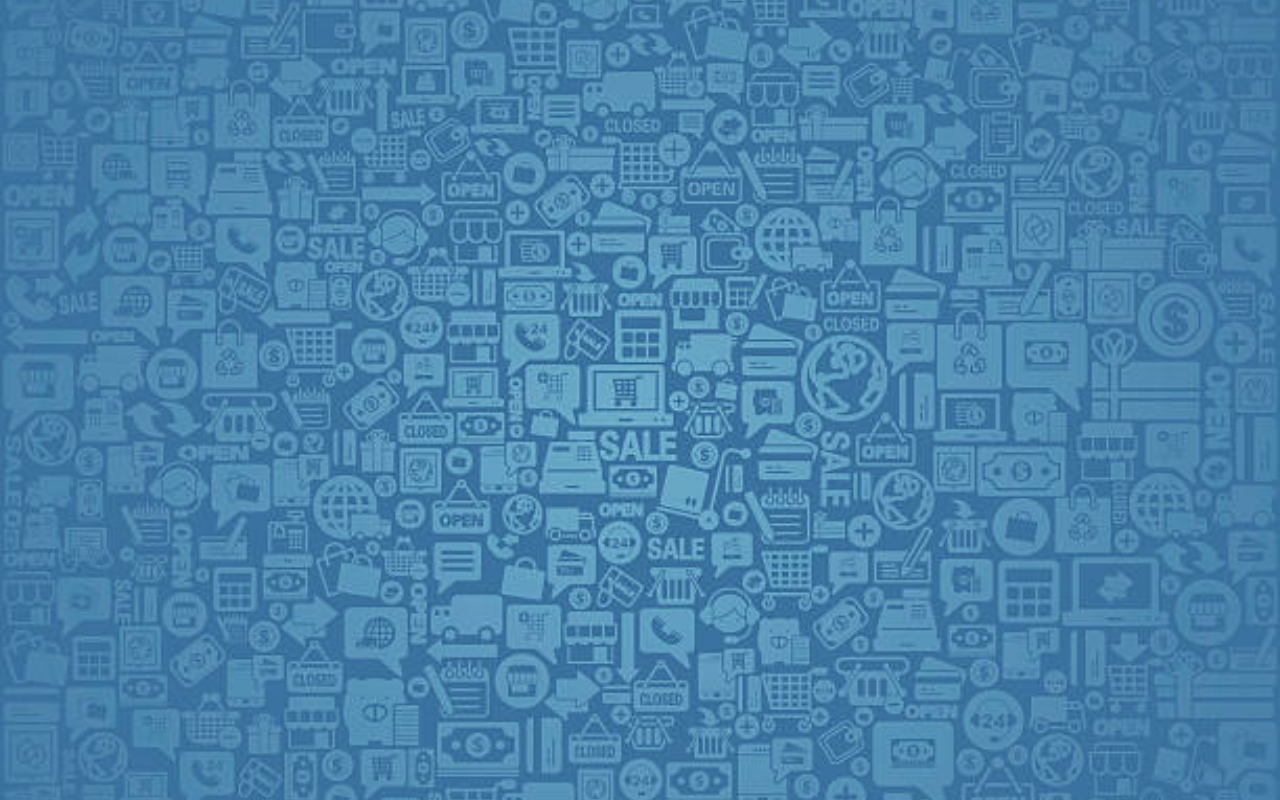
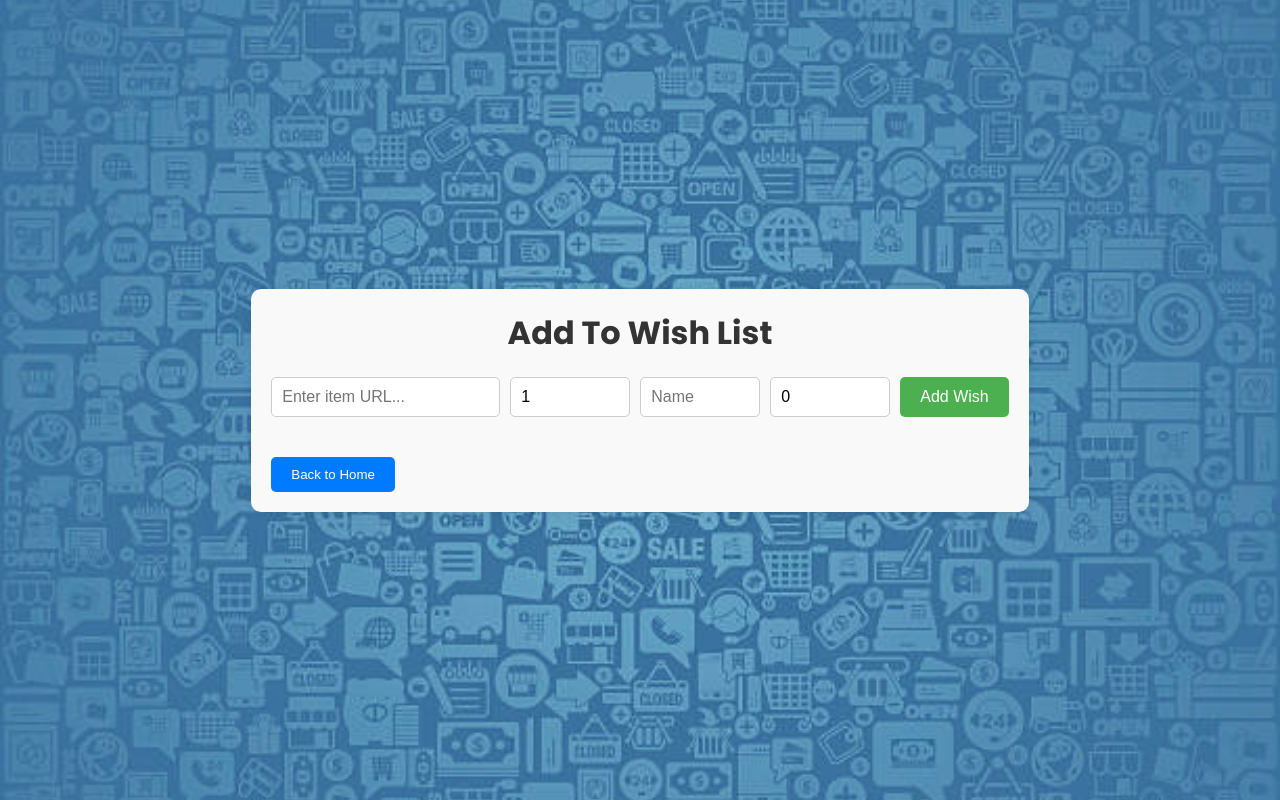
Before and after one commit to JustNekoChris/Project2-Group14-Frontend, a React (Create React App) app in the folder frontend/: page /mywishlist in a window 1280 px wide. Before the commit this address had no page. Built offline with nearby package versions, Linux system fonts and the light colour scheme; a web font is replaced by a local one.

Commit message:
Button Connected

```diff
--- a/frontend/src/App.js
+++ b/frontend/src/App.js
@@ -1,5 +1,5 @@
 import React from 'react';
-import { Route, Routes } from 'react-router-dom';
+import { Route, Routes, Navigate } from 'react-router-dom';
 import LoginForm from './Components/LoginForm/LoginForm';
 import SignupForm from './Components/SignupForm/SignupForm';
 import Home from './Components/HomePage/Home';
@@ -10,7 +10,9 @@ function App() {
     <Routes>
       <Route path="/" element={<LoginForm />} />
       <Route path="/signup" element={<SignupForm />} />
-      <Route path="/home" element={<Home />} />  {/* Add home route */}
+      <Route path="/home" element={<Home />} />
+      <Route path="/mywishlist" element={<WishList />} />
+      <Route path="/logout" element={<Navigate to="/" />} />  {/* Redirect to login on logout */}
     </Routes>
   );
 }
--- a/frontend/src/Components/HomePage/Home.jsx
+++ b/frontend/src/Components/HomePage/Home.jsx
@@ -1,5 +1,6 @@
 import React from 'react';
 import './Home.css';
+import { Link } from 'react-router-dom';  // Import Link from react-router-dom
 
 const Home = () => {
   return (
@@ -8,9 +9,9 @@ const Home = () => {
         <h1 className="title">Wish List</h1>
         <nav className="navbar">
           <ul>
-            <li><a href="/logout">Logout</a></li>
-            <li><a href="/mywishlist">My Wishlist</a></li>
-            <li><a href="/addtowishlist">Add to Wishlist</a></li>
+            <li><Link to="/logout">Logout</Link></li>  {/* Use Link for Logout */}
+            <li><Link to="/mywishlist">Add to Wishlist</Link></li>
+            <li><Link to="/addtowishlist">My Wishlist</Link></li>
           </ul>
         </nav>
       </header>
--- a/frontend/src/Components/LoginForm/LoginForm.jsx
+++ b/frontend/src/Components/LoginForm/LoginForm.jsx
@@ -1,18 +1,25 @@
-import React, { useState } from 'react';  // Make sure useState is imported
-import { useNavigate } from 'react-router-dom';  // Import useNavigate
+import React, { useState } from 'react';
+import { useNavigate } from 'react-router-dom';
 import './LoginForm.css';
+import { FaUser } from "react-icons/fa";
+import { FaLock } from "react-icons/fa";
 
 const LoginForm = () => {
-  const [email, setEmail] = useState('');  // Correct useState usage
-  const [password, setPassword] = useState('');  // Correct useState usage
-  const navigate = useNavigate();  // Initialize useNavigate
+  const [email, setEmail] = useState('');
+  const [password, setPassword] = useState('');
+  const navigate = useNavigate();
+
+  const fakeEmail = "ricardo@gmail.com";
+  const fakePassword = "password123";
 
   const handleLogin = (e) => {
     e.preventDefault();
 
-    // You would validate login credentials here
-    // If successful, navigate to the home page
-    navigate('/home');  // This will take you to the home page
+    if (email === fakeEmail && password === fakePassword) {
+      navigate('/home');
+    } else {
+      alert('Invalid email or password');
+    }
   };
 
   return (
@@ -27,6 +34,7 @@ const LoginForm = () => {
             onChange={(e) => setEmail(e.target.value)}
             required
           />
+          <FaUser className="icon" />
         </div>
         <div className="input-box">
           <input
@@ -36,6 +44,7 @@ const LoginForm = () => {
             onChange={(e) => setPassword(e.target.value)}
             required
           />
+          <FaLock className="icon" />
         </div>
         <button type="submit">Login</button>
       </form>
--- a/frontend/src/Components/WishListPage/WishList.css
+++ b/frontend/src/Components/WishListPage/WishList.css
@@ -96,3 +96,17 @@
   .wishlist-remove-button:hover {
     background-color: #e53935;
   }
+
+  .wishlist-back-button {
+    margin-top: 20px;
+    padding: 10px 20px;
+    background-color: #007bff;
+    color: white;
+    border: none;
+    border-radius: 5px;
+    cursor: pointer;
+  }
+
+  .wishlist-back-button:hover {
+    background-color: #0056b3;
+  }
--- a/frontend/src/Components/WishListPage/WishList.jsx
+++ b/frontend/src/Components/WishListPage/WishList.jsx
@@ -1,5 +1,6 @@
 import React, { useState } from "react";
 import "./WishList.css";
+import { Link } from 'react-router-dom';  // Import Link
 
 const WishList = () => {
   const [wish, setWish] = useState({
@@ -29,7 +30,7 @@ const WishList = () => {
 
   return (
     <div className="wishlist-container">
-      <h1 className="wishlist-title">My Wish List</h1>
+      <h1 className="wishlist-title">Add To Wish List</h1>
       <div className="wishlist-input-container">
         <input
           type="text"
@@ -59,7 +60,7 @@ const WishList = () => {
           onChange={(e) => setWish({ ...wish, price: e.target.value })}
           placeholder="Price"
           className="wishlist-input small-input"
-           min="0"
+          min="0"
         />
         <button onClick={addWish} className="wishlist-add-button">
           Add Wish
@@ -85,6 +86,9 @@ const WishList = () => {
           </li>
         ))}
       </ul>
+      <Link to="/home">
+        <button className="wishlist-back-button">Back to Home</button>
+      </Link>
     </div>
   );
 };
```
